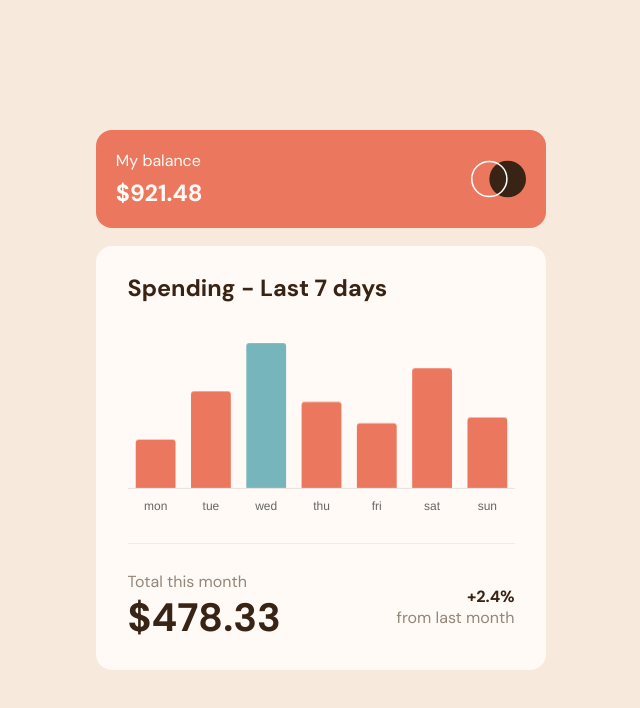
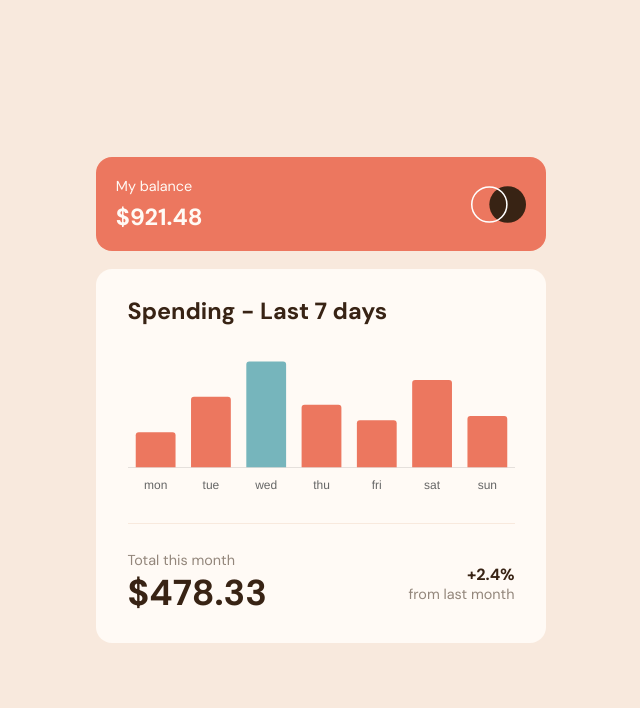
Before and after one commit to BeanyTheCoder/expenses-chart-component-main, a plain HTML site: page index.html in a window 1280 px wide. Shown: the whole page, without its empty margins (319-959 px from the left). Drawn offline with nearby package versions, Linux system fonts and the light colour scheme.

Commit message:
even more normal changes

```diff
--- a/script.js
+++ b/script.js
@@ -63,6 +63,7 @@ function render() {
           },
         },
       },
+      maintainAspectRatio: false,
       elements: {
         bar: {
           borderRadius: 3,
--- a/style.css
+++ b/style.css
@@ -27,7 +27,7 @@ body {
 
 .light {
   font-weight: 400;
-  font-size: 1rem;
+  font-size: 0.9rem;
 }
 
 .card {
@@ -101,7 +101,7 @@ body {
 }
 
 .card__main__info__total p.heavy {
-  font-size: 2.2em;
+  font-size: 2em;
 }
 
 .card__main__info__last p.heavy {
```
